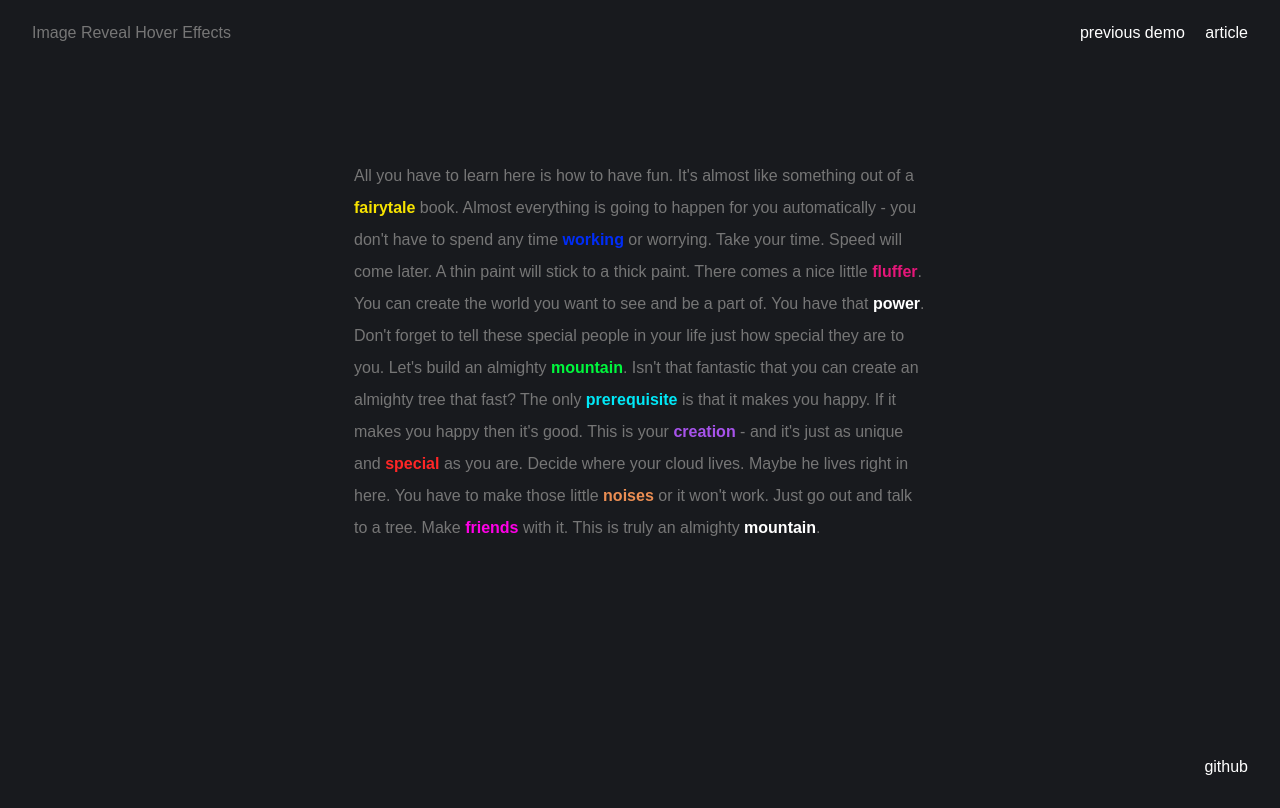
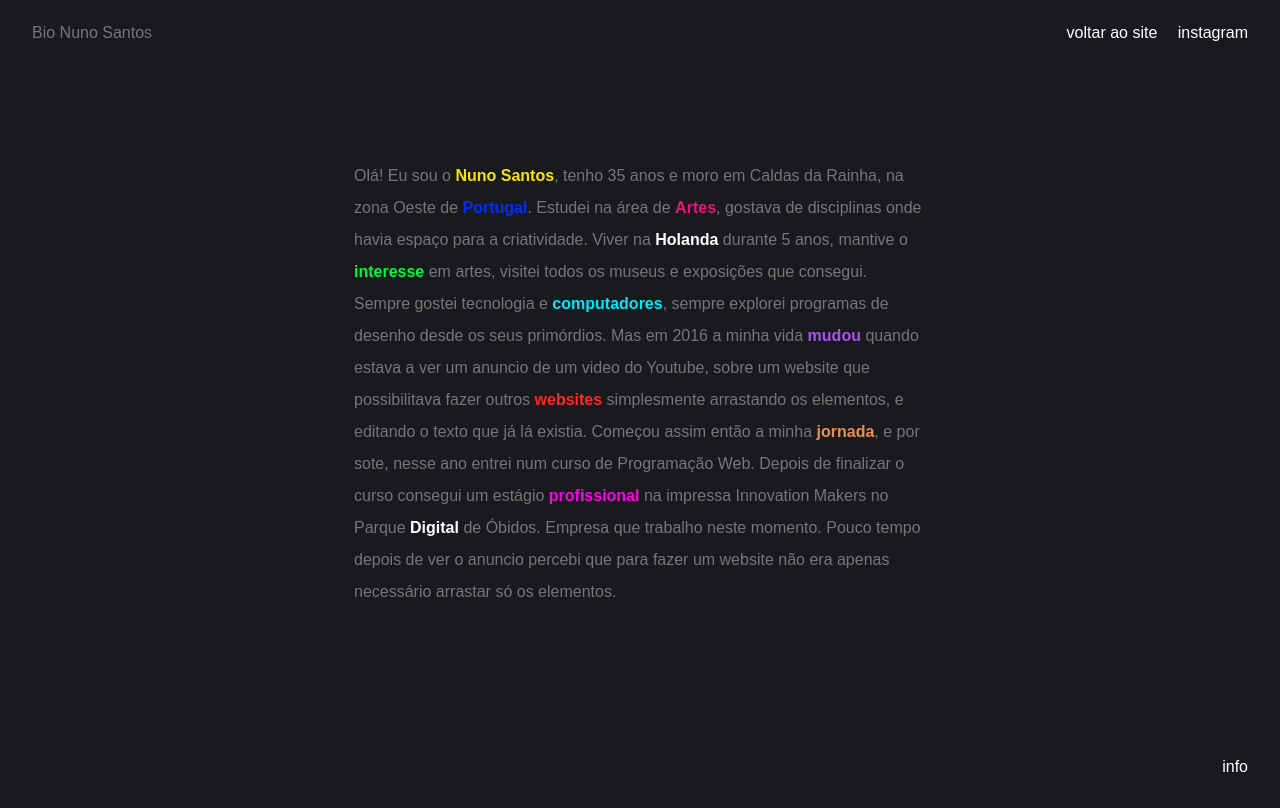
Before and after one commit to nunosantoswebdesigner/bio, a plain HTML site: page index.html in a window 1280 px wide. Drawn offline with Linux system fonts and the light colour scheme.

Commit message:
first modify

```diff
--- a/index.html
+++ b/index.html
@@ -3,7 +3,7 @@
 	<head>
 		<meta charset="UTF-8" />
 		<meta name="viewport" content="width=device-width, initial-scale=1">
-		<title>Image Reveal Hover Effects | Codrops</title>
+		<title>Bio | Nuno Santos</title>
 		<meta name="description" content="Some link hover effect that reveal a thumbnail in different creative ways." />
 		<meta name="keywords" content="slideshow, reveal, effect, animation, web design, template, demo" />
 		<meta name="author" content="Codrops" />
@@ -13,22 +13,32 @@
 	</head>
 	<body class="loading">
 		<main>
-			<div class="message">Please try with a pointing device to see the hover effects.</div>
+			<div class="message">Por favor, tente abrir e um dispositivo maior para ver todos os efeitos do site.</div>
 			<div class="frame">
-				<h1 class="frame__title">Image Reveal Hover Effects</h1>
+				<h1 class="frame__title">Bio Nuno Santos</h1>
 				<div class="frame__links">
-					<a href="https://tympanus.net/Development/PageFlipLayout/">Previous Demo</a>
-					<a href="https://tympanus.net/codrops/?p=36588">Article</a>
+					<a href="">Voltar ao Site</a>
+					<a href="">instagram</a>
 				</div>
-				<a class="github" href="https://github.com/codrops/ImageRevealHover/">GitHub</a>
+				<a class="github" href="">info</a>
 			</div>
 			<div class="content">
 				<div class="content__text">
-					All you have to learn here is how to have fun. It's almost like something out of a <a class="content__text-link" data-img="img/20.jpg" data-fx="1">fairytale</a> book. Almost everything is going to happen for you automatically - you don't have to spend any time <a class="content__text-link" data-img="img/19.jpg" data-fx="2">working</a> or worrying. Take your time. Speed will come later. A thin paint will stick to a thick paint. There comes a nice little <a class="content__text-link" data-img="img/18.jpg" data-fx="3">fluffer</a>.
-
-					You can create the world you want to see and be a part of. You have that <a class="content__text-link" data-img="img/17.jpg" data-fx="4">power</a>. Don't forget to tell these special people in your life just how special they are to you. Let's build an almighty <a class="content__text-link"  data-img="img/16.jpg" data-fx="5">mountain</a>. Isn't that fantastic that you can create an almighty tree that fast? The only <a class="content__text-link" data-img="img/15.jpg" data-fx="6">prerequisite</a> is that it makes you happy. If it makes you happy then it's good.
-
-					This is your <a class="content__text-link" data-img="img/14.jpg" data-fx="7">creation</a> - and it's just as unique and <a class="content__text-link" data-img="img/13.jpg" data-fx="8">special</a> as you are. Decide where your cloud lives. Maybe he lives right in here. You have to make those little <a class="content__text-link" data-img="img/12.jpg" data-fx="9">noises</a> or it won't work. Just go out and talk to a tree. Make <a class="content__text-link" data-img="img/10.jpg,img/14.jpg,img/15.jpg" data-fx="10">friends</a> with it. This is truly an almighty <a class="content__text-link" data-img="img/1.jpg" data-fx="11">mountain</a>.
+  					Olá! Eu sou o <a class="content__text-link" data-img="img/10.jpg" data-fx="3">Nuno Santos</a>,
+					tenho 35 anos e moro em Caldas da Rainha,
+					na zona Oeste de <a class="content__text-link" data-img="img/12.jpg" data-fx="2">Portugal</a>.
+					Estudei na área de <a class="content__text-link" data-img="img/13.jpg" data-fx="3">Artes</a>, gostava de disciplinas onde havia espaço para a criatividade.
+					Viver na <a class="content__text-link" data-img="img/14.jpg" data-fx="4">Holanda</a> durante 5 anos, mantive o
+					<a class="content__text-link" data-img="img/15.jpg" data-fx="5">interesse</a> em artes, visitei todos os museus e exposições que consegui.
+					Sempre gostei tecnologia e <a class="content__text-link" data-img="img/20.jpg" data-fx="6">computadores</a>,
+				    sempre explorei programas de desenho desde os seus primórdios.
+					Mas em 2016 a minha vida <a class="content__text-link" data-img="img/17.jpg" data-fx="7">mudou</a> quando estava a ver um anuncio de um video do Youtube,
+					sobre um website que possibilitava fazer outros <a class="content__text-link" data-img="img/8.jpg" data-fx="8">websites</a> simplesmente arrastando os elementos,
+					e editando o texto que já lá existia.
+					Começou assim então a minha <a class="content__text-link" data-img="img/3.jpg" data-fx="9">jornada</a>, e por sote, nesse ano entrei num curso de Programação Web.
+					Depois de finalizar o curso consegui um estágio <a class="content__text-link" data-img="img/1.jpg" data-fx="10">profissional</a> na impressa
+					Innovation Makers no Parque<a class="content__text-link" data-img="img/19.jpg" data-fx="1"> Digital</a> de Óbidos. Empresa que trabalho neste momento.
+					Pouco tempo depois de ver o anuncio percebi que para fazer um website não era apenas necessário arrastar só os elementos.
 				</div>
 			</div>
 		</main>
```
Also changed, not shown: favicon.ico (deleted), 1 other file.
